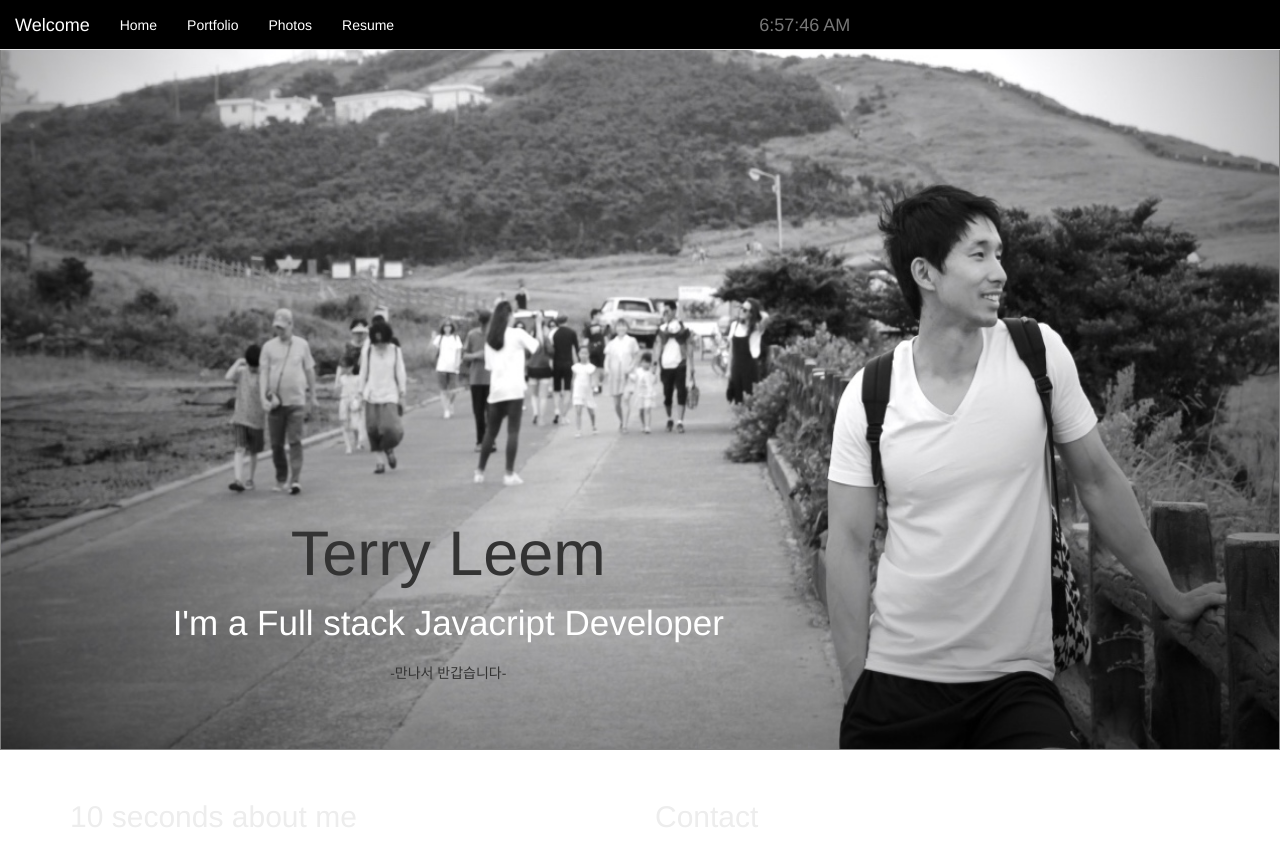
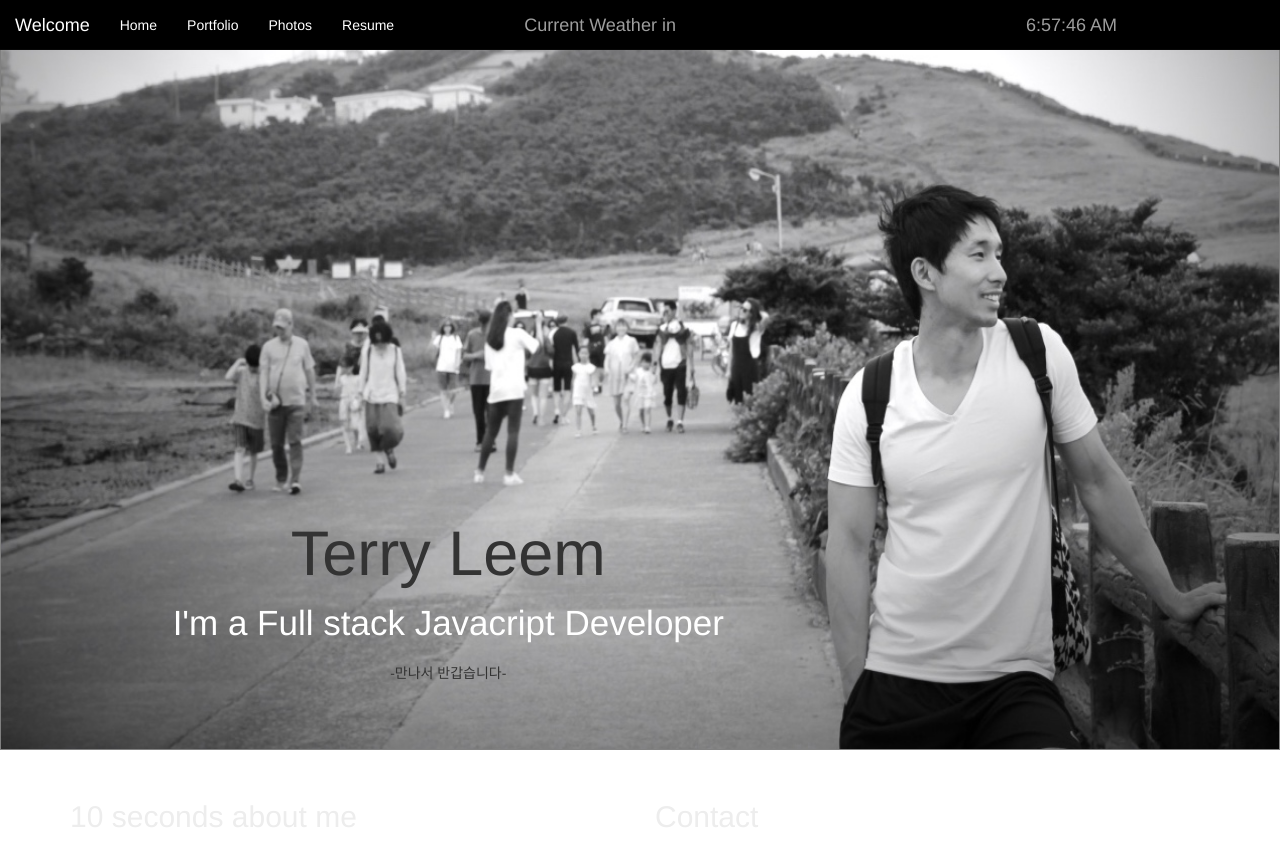
Before and after one commit to impersin/myHome, a website: page client/index.html in a window 1280 px wide. Drawn offline with nearby package versions, Linux system fonts and the light colour scheme; some packages are replaced by stand-ins of ours; no server answers.

Commit message:
Replace span with li

```diff
--- a/client/index.html
+++ b/client/index.html
@@ -13,12 +13,10 @@
   <script src="./src/angular-xgallerify.min.js"></script>
 </head>
 <body ng-controller="indexController">
-    <nav class="navbar navbar-default navbar-fixed-top">
-    <div class="container-fluid">
-      <div class="navbar-header">
-        <span class="navbar-brand menu">Welcome</span>
-      </div>
+    <nav class="navbar navbar-inverse navbar-fixed-top">
+    <div class="container-fluid temp">
         <ul class="nav navbar-nav">
+          <li><span class="navbar-brand menu">Welcome</span><li>
           <li><a class="menu" href="#">Home</a></li>
           <li class="dropdown">
               <a class="menu dropdown-toggle" data-toggle="dropdown" href="">Portfolio</a>
@@ -35,10 +33,10 @@
                   <li><a class="navLink" href="/#!/resume">Preview</a></li>
                   <li><a class="navLink" href="../style/images/TaegyuLeemResume.pdf" download>Download</a></li>
                 </ul>
-                <li><a class="menu weather"></a></li>
+                <li><span class="navbar-brand widget fadein">Current Weather in </span></li>
+                <li><span class="navbar-brand weather fadein">{{weather}}</span></li>
+                <li><span class="navbar-brand fadein">{{theTime}}</span></li>
         </ul>
-        <span class="navbar-brand weather fadein">{{theTime}}</span>
-        <span class="navbar-brand weather fadein">{{weather}}</span>
   </nav>
   <div ng-view></div>
   <script src="app.js"></script>
```
